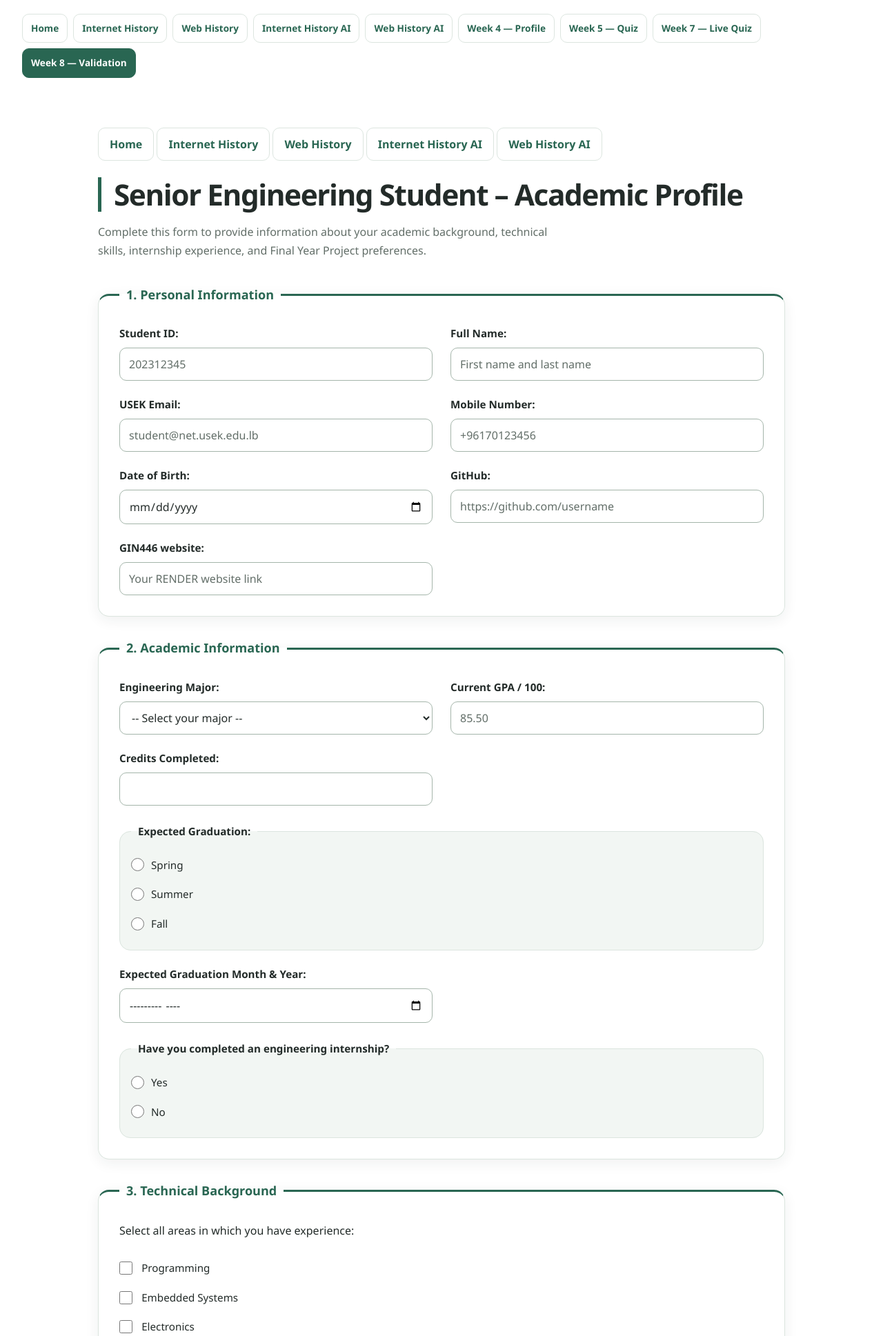
After one commit to Jeffthechefff/web-programming-site2, a Flask app: page /profile-validated in a window 1280 px wide. The commit adds this page. Shown: the top 1937 px of the page at 69% size. Run offline with Flask 3, Linux system fonts and the light colour scheme.

Commit message:
Add Week 8 server validation and website updates

```diff
--- a/app.py
+++ b/app.py
@@ -38,6 +38,7 @@ Example inside profile.html (which extends your base.html):
 
 from flask import Flask, render_template, request
 from quiz_api import init_quiz
+from validators import validate_profile
 
 app = Flask(__name__)
 init_quiz(app)
@@ -54,6 +55,7 @@ def home():
         {"week": 4, "title": "Engineering Student Profile", "url": "/submit-profile"},
         {"week": 5, "title": "JavaScript Quiz", "url": "/quiz"},
         {"week": 7, "title": "Live Quiz with Fetch", "url": "/live-quiz"},
+        {"week": 8, "title": "Server-Side Profile Validation", "url": "/profile-validated"},
     ]
     return render_template("index.html", weekly_work=weekly_work)
 
@@ -101,5 +103,19 @@ def quiz():
     return render_template("quiz.html")
 
 
+
+@app.route("/profile-validated", methods=["GET", "POST"])
+def profile_validated():
+    if request.method == "POST":
+        errors, cleaned = validate_profile(request.form)
+        if not errors:
+            return render_template("profile_validated.html", data=cleaned,
+                                   skills=cleaned["skills"], software=cleaned["software"])
+        return render_template("profile-form-validated.html", errors=errors,
+                               data=request.form, sel_skills=request.form.getlist("skills"),
+                               sel_software=request.form.getlist("software"))
+    return render_template("profile-form-validated.html", errors={}, data={},
+                           sel_skills=[], sel_software=[])
+
 if __name__ == "__main__":
     app.run(debug=True)
--- a/static/style.css
+++ b/static/style.css
@@ -522,3 +522,28 @@ header.history-header .history-picture {
     .home-visual { padding: 7px; border-radius: 19px; }
 }
 @media (prefers-reduced-motion: reduce) { .home-actions .home-button { transition: none; } }
+
+/* Week 8: server-side profile validation artwork. */
+:where(main > header:has(.usek-logo) + section > ul, .weekly-list) > li > a[href="/profile-validated"] {
+  --card-art: url("server-side-profile-validation.png");
+  min-height: 0;
+  padding: calc(66.6667% + 24px) 24px 28px;
+  background-image: var(--card-art);
+  background-size: 100% auto;
+  background-position: center top;
+  background-repeat: no-repeat;
+}
+
+/* Shared menu: wraps to keep every activity accessible on small screens. */
+.site-nav {
+  width: min(100%, var(--max-width));
+  margin: 0 auto;
+  padding: 20px var(--gutter) 0;
+}
+.site-nav ul { justify-content: flex-start; margin: 0; gap: 8px; }
+.site-nav a { padding: 9px 12px; font-size: .85rem; }
+.site-nav a:hover, .site-nav a[aria-current="page"] {
+  color: var(--white);
+  background: var(--accent);
+  border-color: var(--accent);
+}
--- /dev/null
+++ b/static/validation.css
@@ -0,0 +1,3 @@
+.field-error { display:block; color:#a61b1b; font-weight:600; margin:6px 0 10px; grid-column:1 / -1; }
+.validation-summary { padding:16px; margin:20px 0; border:1px solid #a61b1b; border-radius:10px; background:#fff3f1; color:#801b1b; }
+form [aria-invalid="true"] { border-color:#a61b1b !important; }
--- a/templates/base.html
+++ b/templates/base.html
@@ -15,6 +15,19 @@
     {% block head %}{% endblock %}
 </head>
 <body>
+    <nav class="site-nav" aria-label="Main navigation">
+        <ul>
+            <li><a href="/"{% if request.path == '/' %} aria-current="page"{% endif %}>Home</a></li>
+            <li><a href="/internet-history"{% if request.path == '/internet-history' %} aria-current="page"{% endif %}>Internet History</a></li>
+            <li><a href="/web-history"{% if request.path == '/web-history' %} aria-current="page"{% endif %}>Web History</a></li>
+            <li><a href="/internet-history-ai"{% if request.path == '/internet-history-ai' %} aria-current="page"{% endif %}>Internet History AI</a></li>
+            <li><a href="/web-history-ai"{% if request.path == '/web-history-ai' %} aria-current="page"{% endif %}>Web History AI</a></li>
+            <li><a href="/submit-profile"{% if request.path == '/submit-profile' %} aria-current="page"{% endif %}>Week 4 — Profile</a></li>
+            <li><a href="/quiz"{% if request.path == '/quiz' %} aria-current="page"{% endif %}>Week 5 — Quiz</a></li>
+            <li><a href="/live-quiz"{% if request.path == '/live-quiz' %} aria-current="page"{% endif %}>Week 7 — Live Quiz</a></li>
+            <li><a href="/profile-validated"{% if request.path == '/profile-validated' %} aria-current="page"{% endif %}>Week 8 — Validation</a></li>
+        </ul>
+    </nav>
     <main>
         {% block content %}{% endblock %}
     </main>
--- /dev/null
+++ b/templates/profile-form-validated.html
@@ -0,0 +1,256 @@
+{% extends "base.html" %}
+{% block title %}Engineering Student Profile{% endblock %}
+
+{% block head %}
+<link rel="stylesheet" href="{{ url_for('static', filename='validation.css') }}">
+<link rel="stylesheet"
+      href="{{ url_for('static', filename='form_style.css', v='2') }}">
+
+
+{% endblock %}
+{% macro err(field) %}
+{% if errors.get(field) %}<span class="field-error" id="error-{{ field }}">{{ errors[field] }}</span>{% endif %}
+{% endmacro %}
+{% block content %}
+<nav class="navbar">
+    <a href="{{ url_for('home') }}">Home</a>
+    <a href="{{ url_for('internet_history') }}">Internet History</a>
+    <a href="{{ url_for('web_history') }}">Web History</a>
+    <a href="{{ url_for('internet_history_ai') }}">Internet History AI</a>
+    <a href="{{ url_for('web_history_ai') }}">Web History AI</a>
+</nav>
+<h2>Senior Engineering Student – Academic Profile</h2>
+<p>Complete this form to provide information about your academic background,
+   technical skills, internship experience, and Final Year Project preferences.</p>
+
+{% if errors %}<div class="validation-summary" role="alert">Please correct the highlighted fields and submit again. Your entries are preserved below.</div>{% endif %}
+
+<form id="profile-form" action="{{ url_for('profile_validated') }}" method="post" novalidate>
+  <input type="hidden" name="form_version" value="2026-2027">
+
+  <fieldset>
+    <legend>1. Personal Information</legend>
+
+    <p>
+      <label for="student_id">Student ID:</label>
+      <input type="text" id="student_id" name="student_id"
+             placeholder="202312345" pattern="[0-9]{9}" maxlength="9"
+             title="Enter exactly 9 digits" required value="{{ data.get('student_id', '') }}" aria-describedby="error-student_id" aria-invalid="{{ 'true' if errors.get('student_id') else 'false' }}">
+      {{ err('student_id') }}
+    </p>
+   <p>
+  <label for="fullname">Full Name:</label>
+  <input type="text" id="fullname" name="fullname"
+         placeholder="First name and last name"
+         pattern="[A-Za-z ]+"
+         title="Use letters and spaces only"
+         required value="{{ data.get('fullname', '') }}" aria-describedby="error-fullname" aria-invalid="{{ 'true' if errors.get('fullname') else 'false' }}">
+      {{ err('fullname') }}
+</p>
+    <p>
+      <label for="email">USEK Email:</label>
+      <input type="email" id="email" name="email"
+             placeholder="student@net.usek.edu.lb" required value="{{ data.get('email', '') }}" aria-describedby="error-email" aria-invalid="{{ 'true' if errors.get('email') else 'false' }}">
+      {{ err('email') }}
+    </p>
+ <p>
+  <label for="phone">Mobile Number:</label>
+  <input type="tel" id="phone" name="phone"
+         placeholder="+96170123456"
+         pattern="\+?[0-9]+"
+         title="Use digits only, optionally starting with +" value="{{ data.get('phone', '') }}" aria-describedby="error-phone" aria-invalid="{{ 'true' if errors.get('phone') else 'false' }}">
+      {{ err('phone') }}
+</p>
+    <p>
+      <label for="birthdate">Date of Birth:</label>
+      <input type="{{ 'text' if errors.get('birthdate') else 'date' }}" id="birthdate" name="birthdate" value="{{ data.get('birthdate', '') }}" aria-describedby="error-birthdate" aria-invalid="{{ 'true' if errors.get('birthdate') else 'false' }}">
+      {{ err('birthdate') }}
+    </p>
+    <p>
+      <label for="portfolio">GitHub:</label>
+      <input type="url" id="portfolio" name="portfolio"
+             placeholder="https://github.com/username" value="{{ data.get('portfolio', '') }}" aria-describedby="error-portfolio" aria-invalid="{{ 'true' if errors.get('portfolio') else 'false' }}">
+      {{ err('portfolio') }}
+    </p>
+    <p>
+      <label for="gin446">GIN446 website:</label>
+      <input type="url" id="gin446" name="gin446"
+             placeholder="Your RENDER website link" value="{{ data.get('gin446', '') }}" aria-describedby="error-gin446" aria-invalid="{{ 'true' if errors.get('gin446') else 'false' }}">
+      {{ err('gin446') }}
+    </p>
+  </fieldset>
+
+  <fieldset>
+    <legend>2. Academic Information</legend>
+
+    <p>
+      <label for="major">Engineering Major:</label>
+      <select id="major" name="major" required>
+        <option value="" {% if data.get('major', '') == '' %}selected{% endif %}>-- Select your major --</option>
+        <option value="computer" {% if data.get('major', '') == 'computer' %}selected{% endif %}>Computer Engineering</option>
+        <option value="electrical" {% if data.get('major', '') == 'electrical' %}selected{% endif %}>Electrical Engineering</option>
+        <option value="biomedical" {% if data.get('major', '') == 'biomedical' %}selected{% endif %}>Biomedical Engineering</option>
+        <option value="telecommunications" {% if data.get('major', '') == 'telecommunications' %}selected{% endif %}>Telecommunications Engineering</option>
+      </select>
+      {{ err('major') }}
+    </p>
+    <p>
+      <label for="gpa">Current GPA / 100:</label>
+      <input type="{{ 'text' if errors.get('gpa') else 'number' }}" id="gpa" name="gpa" min="40" max="100"
+             step="0.01" placeholder="85.50" required value="{{ data.get('gpa', '') }}" aria-describedby="error-gpa" aria-invalid="{{ 'true' if errors.get('gpa') else 'false' }}">
+      {{ err('gpa') }}
+    </p>
+    <p>
+      <label for="credits">Credits Completed:</label>
+      <input type="{{ 'text' if errors.get('credits') else 'number' }}" id="credits" name="credits" min="0" max="148" step="1" value="{{ data.get('credits', '') }}" aria-describedby="error-credits" aria-invalid="{{ 'true' if errors.get('credits') else 'false' }}">
+      {{ err('credits') }}
+    </p>
+
+    <fieldset>
+      <legend>Expected Graduation:</legend>
+      <input type="radio" id="spring" name="graduation" value="spring" required {% if data.get('graduation') == 'spring' %}checked{% endif %} aria-describedby="error-graduation" aria-invalid="{{ 'true' if errors.get('graduation') else 'false' }}">
+      <label for="spring">Spring</label>
+      <input type="radio" id="summer" name="graduation" value="summer" {% if data.get('graduation') == 'summer' %}checked{% endif %} aria-describedby="error-graduation" aria-invalid="{{ 'true' if errors.get('graduation') else 'false' }}">
+      <label for="summer">Summer</label>
+      <input type="radio" id="fall" name="graduation" value="fall" {% if data.get('graduation') == 'fall' %}checked{% endif %} aria-describedby="error-graduation" aria-invalid="{{ 'true' if errors.get('graduation') else 'false' }}">
+      <label for="fall">Fall</label>{{ err('graduation') }}
+    </fieldset>
+
+    <p>
+      <label for="graduation_month">Expected Graduation Month &amp; Year:</label>
+      <input type="{{ 'text' if errors.get('graduation_month') else 'month' }}" id="graduation_month" name="graduation_month" value="{{ data.get('graduation_month', '') }}" aria-describedby="error-graduation_month" aria-invalid="{{ 'true' if errors.get('graduation_month') else 'false' }}">
+      {{ err('graduation_month') }}
+    </p>
+
+    <fieldset>
+      <legend>Have you completed an engineering internship?</legend>
+      <input type="radio" id="internship_yes" name="internship_completed" value="yes" required {% if data.get('internship_completed') == 'yes' %}checked{% endif %} aria-describedby="error-internship_completed" aria-invalid="{{ 'true' if errors.get('internship_completed') else 'false' }}">
+      <label for="internship_yes">Yes</label>
+      <input type="radio" id="internship_no" name="internship_completed" value="no" {% if data.get('internship_completed') == 'no' %}checked{% endif %} aria-describedby="error-internship_completed" aria-invalid="{{ 'true' if errors.get('internship_completed') else 'false' }}">
+      <label for="internship_no">No</label>{{ err('internship_completed') }}
+    </fieldset>
+  </fieldset>
+
+  <fieldset>
+    <legend>3. Technical Background</legend>
+    <p>Select all areas in which you have experience:</p>
+
+    <input type="checkbox" id="programming" name="skills" value="programming" {% if 'programming' in sel_skills %}checked{% endif %} aria-describedby="error-skills" aria-invalid="{{ 'true' if errors.get('skills') else 'false' }}">
+    <label for="programming">Programming</label><br>
+    <input type="checkbox" id="embedded" name="skills" value="embedded-systems" {% if 'embedded-systems' in sel_skills %}checked{% endif %} aria-describedby="error-skills" aria-invalid="{{ 'true' if errors.get('skills') else 'false' }}">
+    <label for="embedded">Embedded Systems</label><br>
+    <input type="checkbox" id="electronics" name="skills" value="electronics" {% if 'electronics' in sel_skills %}checked{% endif %} aria-describedby="error-skills" aria-invalid="{{ 'true' if errors.get('skills') else 'false' }}">
+    <label for="electronics">Electronics</label><br>
+    <input type="checkbox" id="networks" name="skills" value="computer-networks" {% if 'computer-networks' in sel_skills %}checked{% endif %} aria-describedby="error-skills" aria-invalid="{{ 'true' if errors.get('skills') else 'false' }}">
+    <label for="networks">Computer Networks</label><br>
+    <input type="checkbox" id="telecommunications" name="skills" value="telecommunications" {% if 'telecommunications' in sel_skills %}checked{% endif %} aria-describedby="error-skills" aria-invalid="{{ 'true' if errors.get('skills') else 'false' }}">
+    <label for="telecommunications">Telecommunications</label><br>
+    <input type="checkbox" id="biomedical" name="skills" value="biomedical-instrumentation" {% if 'biomedical-instrumentation' in sel_skills %}checked{% endif %} aria-describedby="error-skills" aria-invalid="{{ 'true' if errors.get('skills') else 'false' }}">
+    <label for="biomedical">Biomedical Instrumentation</label><br>
+    <input type="checkbox" id="ai" name="skills" value="artificial-intelligence-machine-learning" {% if 'artificial-intelligence-machine-learning' in sel_skills %}checked{% endif %} aria-describedby="error-skills" aria-invalid="{{ 'true' if errors.get('skills') else 'false' }}">
+    <label for="ai">Artificial Intelligence / Machine Learning</label><br>
+    <input type="checkbox" id="signal" name="skills" value="signal-processing" {% if 'signal-processing' in sel_skills %}checked{% endif %} aria-describedby="error-skills" aria-invalid="{{ 'true' if errors.get('skills') else 'false' }}">
+    <label for="signal">Signal Processing</label>{{ err('skills') }}<br>
+
+    <p>
+      <label for="language">Primary Programming Language:</label>
+      <input type="text" id="language" name="language" list="languages"
+             placeholder="Start typing..." value="{{ data.get('language', '') }}" aria-describedby="error-language" aria-invalid="{{ 'true' if errors.get('language') else 'false' }}">
+      {{ err('language') }}
+      <datalist id="languages">
+        <option value="Python">
+        <option value="Java">
+        <option value="C">
+        <option value="C++">
+        <option value="JavaScript">
+        <option value="MATLAB">
+        <option value="VHDL">
+      </datalist>
+    </p>
+    <p>
+      <label for="software">Engineering Software Used:</label>
+      <select id="software" name="software" multiple size="6">
+        <option value="matlab" {% if 'matlab' in sel_software %}selected{% endif %}>MATLAB</option>
+        <option value="simulink" {% if 'simulink' in sel_software %}selected{% endif %}>Simulink</option>
+        <option value="labview" {% if 'labview' in sel_software %}selected{% endif %}>LabVIEW</option>
+        <option value="ltspice" {% if 'ltspice' in sel_software %}selected{% endif %}>LTspice</option>
+        <option value="vivado" {% if 'vivado' in sel_software %}selected{% endif %}>Vivado</option>
+        <option value="solidworks" {% if 'solidworks' in sel_software %}selected{% endif %}>SolidWorks</option>
+      </select>
+      {{ err('software') }}
+    </p>
+    <p>Hold Ctrl (Windows) or Command (Mac) to select several options.</p>
+  </fieldset>
+
+  <fieldset>
+    <legend>4. Final Year Project</legend>
+
+    <p>
+      <label for="project_title">Proposed Project Title:</label>
+      <input type="text" id="project_title" name="project_title"
+             placeholder="Enter a tentative project title" value="{{ data.get('project_title', '') }}" aria-describedby="error-project_title" aria-invalid="{{ 'true' if errors.get('project_title') else 'false' }}">
+      {{ err('project_title') }}
+    </p>
+    <p>
+      <label for="project_area">Preferred Project Area:</label>
+      <select id="project_area" name="project_area">
+        <option value="">-- Select a project area --</option>
+<optgroup label="Computer Engineering">
+          <option value="artificial-intelligence" {% if data.get('project_area', '') == 'artificial-intelligence' %}selected{% endif %}>Artificial Intelligence</option>
+          <option value="web-applications" {% if data.get('project_area', '') == 'web-applications' %}selected{% endif %}>Web Applications</option>
+          <option value="cybersecurity" {% if data.get('project_area', '') == 'cybersecurity' %}selected{% endif %}>Cybersecurity</option>
+          <option value="internet-of-things" {% if data.get('project_area', '') == 'internet-of-things' %}selected{% endif %}>Internet of Things</option>
+        </optgroup>
+        <optgroup label="Electrical Engineering">
+          <option value="power-systems" {% if data.get('project_area', '') == 'power-systems' %}selected{% endif %}>Power Systems</option>
+          <option value="renewable-energy" {% if data.get('project_area', '') == 'renewable-energy' %}selected{% endif %}>Renewable Energy</option>
+          <option value="control-systems" {% if data.get('project_area', '') == 'control-systems' %}selected{% endif %}>Control Systems</option>
+        </optgroup>
+        <optgroup label="Biomedical Engineering">
+          <option value="medical-imaging" {% if data.get('project_area', '') == 'medical-imaging' %}selected{% endif %}>Medical Imaging</option>
+          <option value="biosensors" {% if data.get('project_area', '') == 'biosensors' %}selected{% endif %}>Biosensors</option>
+          <option value="medical-devices" {% if data.get('project_area', '') == 'medical-devices' %}selected{% endif %}>Medical Devices</option>
+        </optgroup>
+        <optgroup label="Telecommunications Engineering">
+          <option value="wireless-communications" {% if data.get('project_area', '') == 'wireless-communications' %}selected{% endif %}>Wireless Communications</option>
+          <option value="5g-6g-networks" {% if data.get('project_area', '') == '5g-6g-networks' %}selected{% endif %}>5G / 6G Networks</option>
+        </optgroup>
+      </select>
+      {{ err('project_area') }}
+    </p>
+    <p>
+      <label for="description">Brief Project Description:</label><br>
+      <textarea id="description" name="description" rows="6" cols="35"
+                placeholder="Describe the problem, proposed solution, and expected outcome...">{{ data.get('description', '') }}</textarea>{{ err('description') }}
+    </p>
+    <p>
+      <label for="team_size">Preferred Team Size:</label>
+      <input type="{{ 'text' if errors.get('team_size') else 'number' }}" id="team_size" name="team_size" min="1" step="1" value="{{ data.get('team_size', '2') }}" aria-describedby="error-team_size" aria-invalid="{{ 'true' if errors.get('team_size') else 'false' }}">
+      {{ err('team_size') }}
+    </p>
+    <p>
+      <label for="project_color">Choose a color for your project dashboard:</label>
+      <input type="{{ 'text' if errors.get('project_color') else 'color' }}" id="project_color" name="project_color" value="{{ data.get('project_color', '#336699') }}" aria-describedby="error-project_color" aria-invalid="{{ 'true' if errors.get('project_color') else 'false' }}">
+      {{ err('project_color') }}
+    </p>
+    <p>
+      <label for="meeting_date">Preferred Meeting Date:</label>
+      <input type="{{ 'text' if errors.get('meeting_date') else 'date' }}" id="meeting_date" name="meeting_date" value="{{ data.get('meeting_date', '') }}" aria-describedby="error-meeting_date" aria-invalid="{{ 'true' if errors.get('meeting_date') else 'false' }}">
+      {{ err('meeting_date') }}
+    </p>
+    <p>
+      <label for="meeting_time">Preferred Meeting Time:</label>
+      <input type="{{ 'text' if errors.get('meeting_time') else 'time' }}" id="meeting_time" name="meeting_time" value="{{ data.get('meeting_time', '') }}" aria-describedby="error-meeting_time" aria-invalid="{{ 'true' if errors.get('meeting_time') else 'false' }}">
+      {{ err('meeting_time') }}
+    </p>
+  </fieldset>
+
+  <p>
+    <input type="checkbox" id="confirmation" name="confirmation" value="yes" required {% if data.get('confirmation') == 'yes' %}checked{% endif %} aria-describedby="error-confirmation" aria-invalid="{{ 'true' if errors.get('confirmation') else 'false' }}">
+    <label for="confirmation">I confirm that the information provided is accurate.</label>{{ err('confirmation') }}
+  </p>
+  <button id="review-submit" type="submit">Submit Profile</button>
+  <button type="reset">Clear Form</button>
+</form>
+
+{% endblock %}
```
Also changed, not shown: templates/profile_validated.html (added, +155 -0 lines), validators.py (added, +123 -0 lines), static/server-side-profile-validation.png (added).
